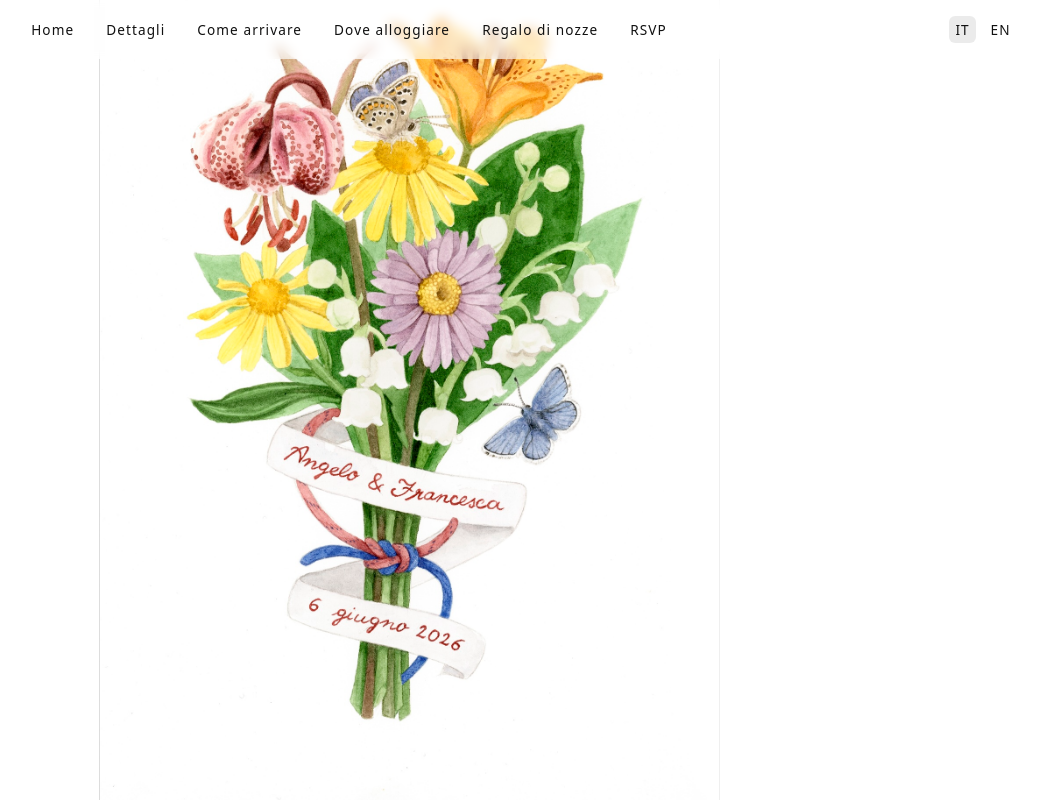
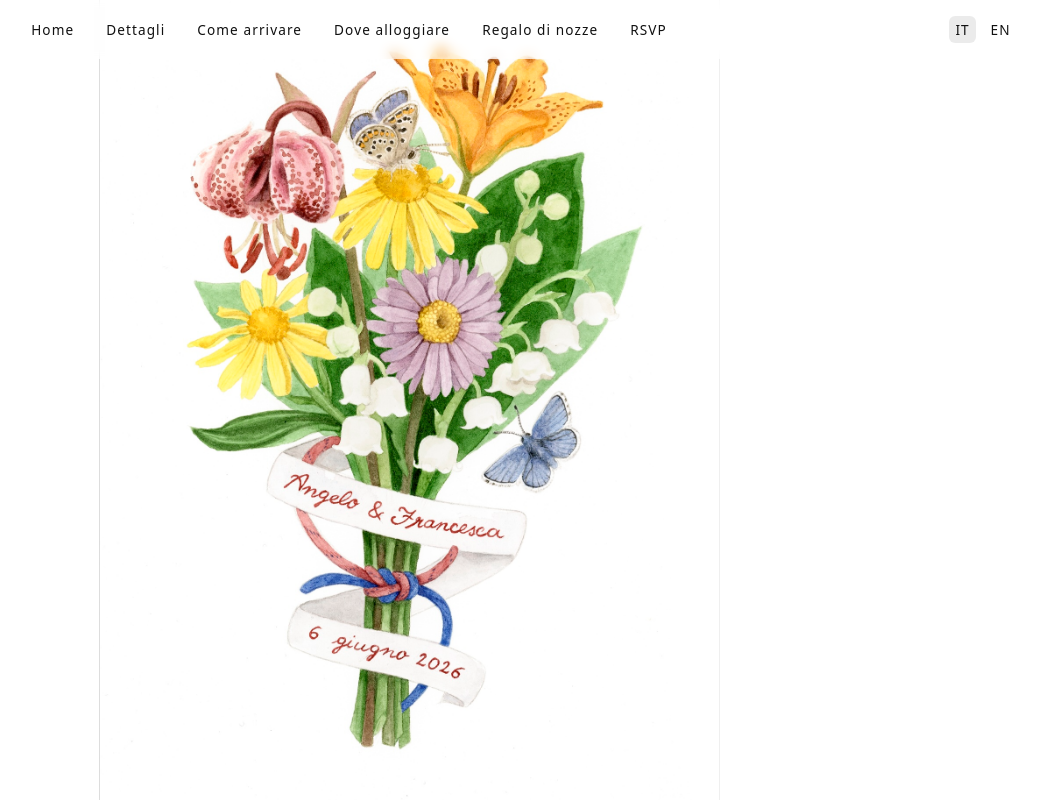
Before and after one commit to franciangelo/matrimonio, a plain HTML site: page index.html in a window 1280 px wide. Shown: the top 802 px of the page, without its empty margins (231-1271 px from the left). Drawn offline with Linux system fonts and the light colour scheme.

```diff
--- a/index.html
+++ b/index.html
@@ -135,19 +135,18 @@
       background-color: #ffffff;
     }
 
-    /* Phone: full image visible, slightly shifted upward */
-    @media (max-width: 767px) {
-      #hero {
-        background-size: contain;
-        background-position: 50% 40%;
-      }
-    }
+    @media (min-width: 768px) {
+  #hero {
+    background-size: auto 110%;
+    background-position: 50% 50%;
+  }
+}
 
     /* Desktop: less zoom, still bottom-biased */
     @media (min-width: 768px) {
       #hero {
         background-size: auto 110%;
-        background-position: 50% 85%;
+        background-position: 50% 50%;
       }
     }
 
```
